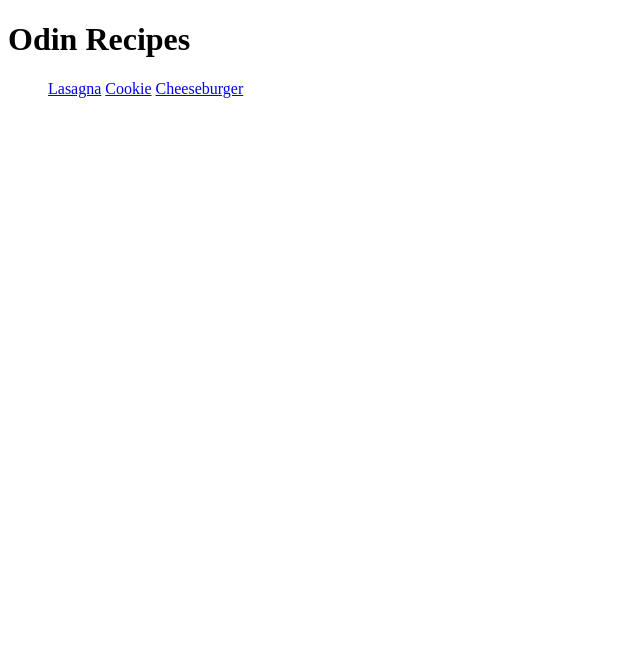
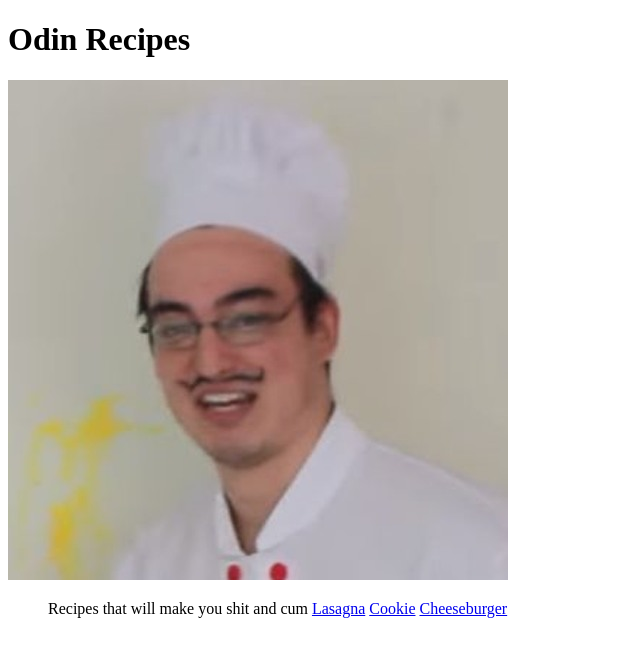
Before and after one commit to warlockobo/odin-recipes, a plain HTML site: page index.html in a window 1280 px wide. Shown: the whole page, without its empty margins (0-640 px from the left). Drawn offline with Linux system fonts and the light colour scheme.

Commit message:
Added chef.jpg

```diff
--- a/index.html
+++ b/index.html
@@ -8,7 +8,8 @@
 </head>
 <body>
     <h1>Odin Recipes</h1>
-    <ul>
+    <img src="chef.jpg" alt="Chef" />
+    <ul> Recipes that will make you shit and cum
     <a href="recipes/lasagna.html">Lasagna</a>
     <a href="recipes/cookie.html">Cookie</a>
     <a href="recipes/cheeseburger.html">Cheeseburger</a>
```
Also changed, not shown: chef.jpg (added).
